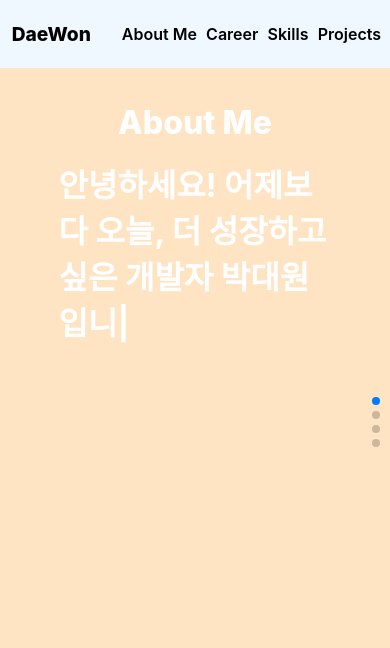
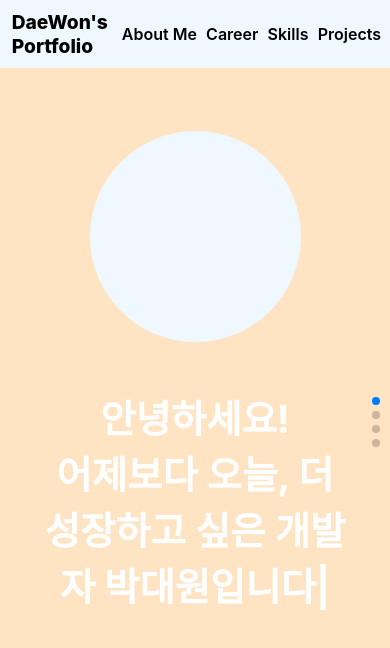
Before and after one commit to DaeWon9/portfolio, a React (Create React App) app: page / in a window 390 px wide. Shown: the top 648 px of the page. Built offline with nearby package versions, Linux system fonts and the light colour scheme.

Commit message:
[UPDATE] design

```diff
--- a/src/components/common/NavBar.css
+++ b/src/components/common/NavBar.css
@@ -13,7 +13,6 @@
     padding-left: 5%;
     font-size: larger;
     font-weight: 800;
-    cursor: pointer;
 }
 
 .nav_bar_buttons{
--- a/src/components/common/NavBar.jsx
+++ b/src/components/common/NavBar.jsx
@@ -10,7 +10,7 @@ const NavBar = (props) => {
     return(
         <div className="nav_bar_container">
             <div className="logo">
-                DaeWon
+                DaeWon's Portfolio
             </div>
             <div className="nav_bar_buttons">
                 <div className="nav_bar_button" onClick={() => props.swiper.slideTo(INTRODUCTION)}>
--- a/src/components/common/ProfilePicture.css
+++ b/src/components/common/ProfilePicture.css
@@ -1,17 +1,17 @@
 .profile_picture{
-    width: 300px;
-    height: 300px;
-    border-radius: 300px;
-    background-color: beige;
+    width: 35vh;
+    height: 35vh;
+    border-radius: 35vh;
+    background-color: aliceblue;
     margin-right: 5%;
 }
 
 @media (max-width: 480px) {
     .profile_picture{
-        width: 20vh;
-        height: 20vh;
-        border-radius: 20vh;
-        background-color: beige;
+        width: 25vh;
+        height: 25vh;
+        border-radius: 25vh;
+        background-color: aliceblue;
         margin-left: 5%;
     }
 }
--- a/src/components/slides/Career.jsx
+++ b/src/components/slides/Career.jsx
@@ -4,7 +4,7 @@ import "./Slides.css";
 
 const Career = () => {
     return(
-        <div className="slide_container" style={{backgroundColor:"blue"}}>
+        <div className="slide_container" style={{backgroundColor:"rgb(0, 0, 85)"}}>
             <div className="slide_header">
                 CAREER
             </div>
--- a/src/components/slides/Introduction.jsx
+++ b/src/components/slides/Introduction.jsx
@@ -1,4 +1,5 @@
 import React from "react";
+import ProfilePicture from "../common/ProfilePicture";
 import { TypeAnimation } from 'react-type-animation';
 import "./Slides.css";
 
@@ -6,8 +7,8 @@ const Introduction = (props) => {
 
     return(
         <div className="slide_container" style={{backgroundColor:"bisque"}}>
-            <div className="slide_header">
-                About Me
+            <div className="slide_header_picture">
+                <ProfilePicture />
             </div>
             <div className="slide_body">
                 <div className="introduction">
@@ -15,9 +16,9 @@ const Introduction = (props) => {
                         props.isActive ?
                         <TypeAnimation
                             sequence={[
-                                '안녕하세요!',
+                                '안녕하세요!\n',
                                 500,
-                                '안녕하세요! 어제보다 오늘, 더 성장하고 싶은 개발자 박대원입니다.',
+                                '안녕하세요!\n 어제보다 오늘, 더 성장하고 싶은 개발자 박대원입니다.',
                                 1000,
                                 '',
                             ]}
@@ -26,7 +27,7 @@ const Introduction = (props) => {
                             wrapper="div"
                             cursor={true}
                             repeat={Infinity}
-                            style={{ fontSize: '1em' }}
+                            style={{ fontSize: 'larger', whiteSpace: 'pre-line' }}
                         />
                         :
                         <></>
--- a/src/components/slides/Slides.css
+++ b/src/components/slides/Slides.css
@@ -23,6 +23,17 @@
     font-size: xx-large;
 }
 
+.slide_header_picture{
+    width: 100%;
+    height: 55%;
+    display: flex;
+    align-items: center;
+    justify-content: center;
+    font-weight: 800;
+    font-size: xx-large;
+    margin-left: 2%;
+}
+
 .slide_body{
     display: flex;
     width: 100%;
@@ -30,25 +41,26 @@
 }
 
 .introduction{
-    width: 70%;
-    height: 100%;
-    padding-left: 15%;
+    width: 80%;
+    height: auto;
+    padding-left: 10%;
     display: flex;
     justify-content: center;
     align-content: center;
+    text-align: center;
     font-size: xx-large;
     font-weight: 700;
 }
 
 .career_left{
-    width: 50%;
+    width: 40%;
     height: 100%;
     display: flex;
     justify-content: right;
 }
 
 .career_right{
-    width: 50%;
+    width: 60%;
     height: fit-content;
     border-left: 2px solid gray;
 }
@@ -97,21 +109,15 @@
         font-size: xx-large;
     }
 
+    .slide_header_picture{
+        margin-left: 0;
+        height: 40%;
+    }
+
     .slide_body{
         display:block;
         width: 100%;
         height: 90%;
-    }
-
-    .introduction{
-        width: 70%;
-        height: 100%;
-        padding-left: 15%;
-        display: flex;
-        justify-content: center;
-        align-content: center;
-        font-size: xx-large;
-        font-weight: 700;
     }
 
     .career_left{
@@ -119,6 +125,7 @@
         height: 30%;
         display: flex;
         justify-content: center;
+        margin-top: 10%;
     }
 
     .career_right{
@@ -126,6 +133,7 @@
         height: 70%;
         height: fit-content;
         border-left: none;
+        margin-top: 15%;
     }
 
     .career_content{
```
